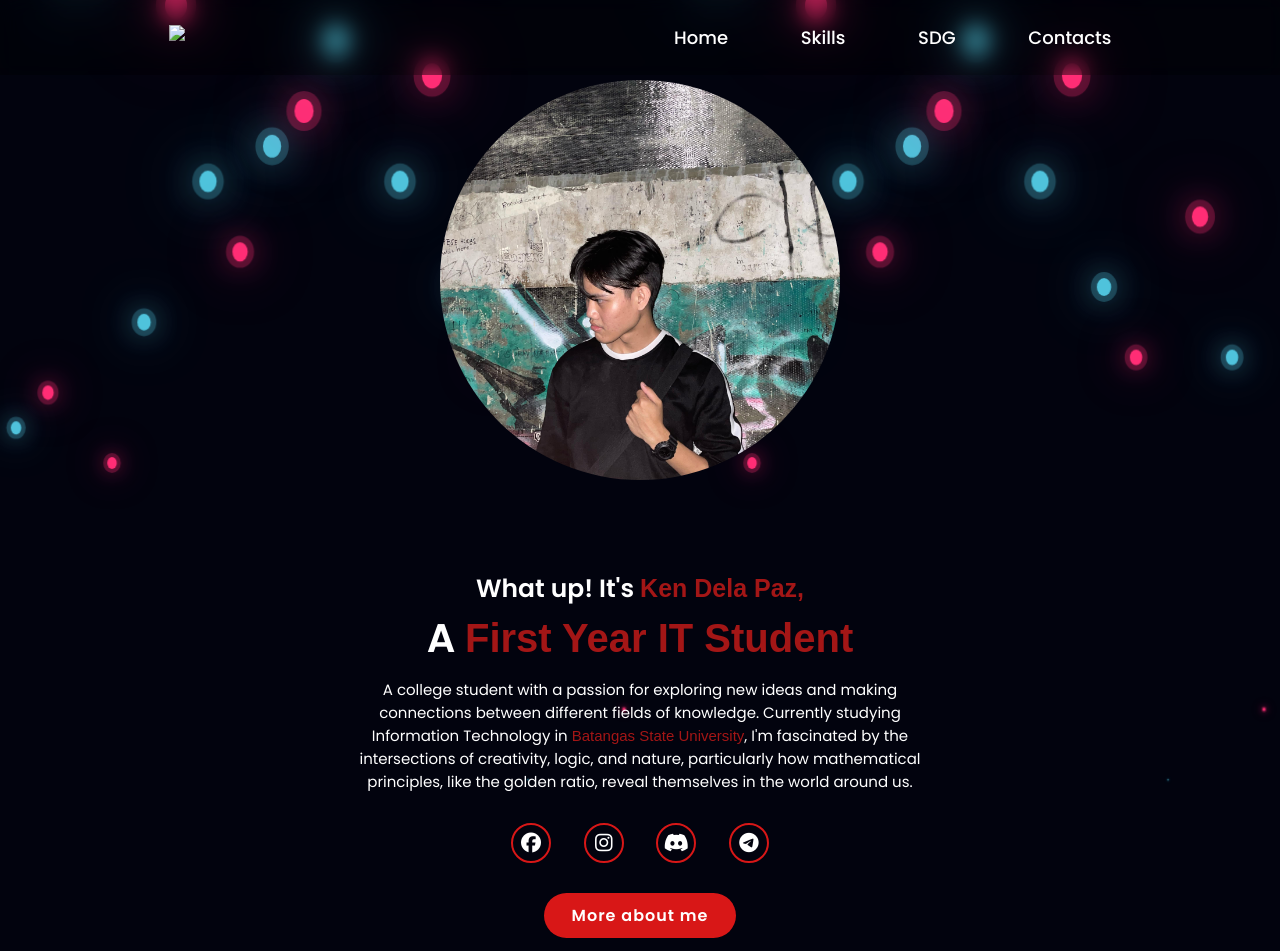
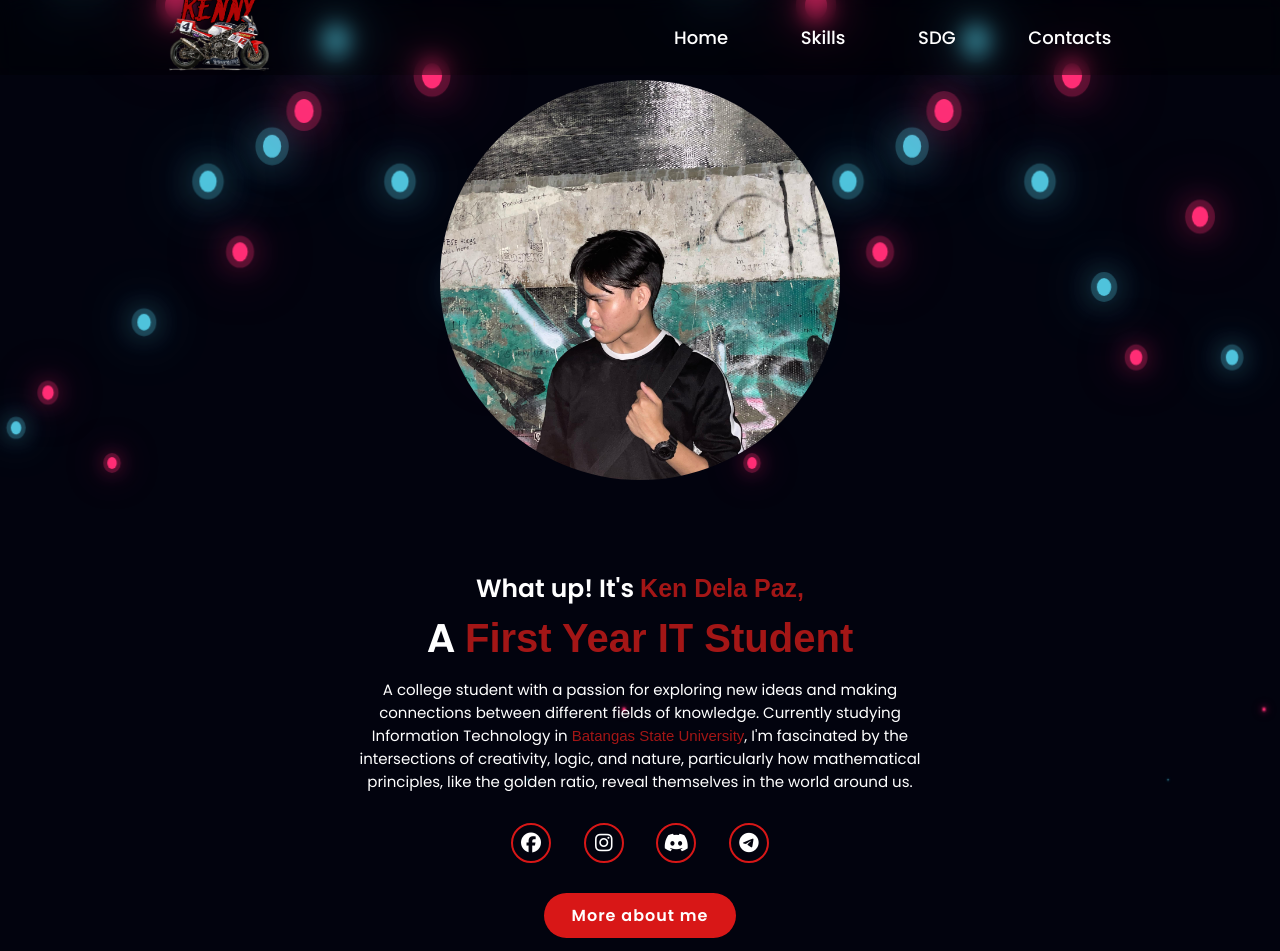
Before and after one commit to Kano2434/IntroCom_Port_Finals, a plain HTML site: page portfolio.html in a window 1280 px wide. Shown: the top 951 px of the page. Drawn offline with Linux system fonts and the light colour scheme; the site is published under a folder, as on GitHub Pages, so addresses that start at the root find nothing.

Commit message:
Update portfolio.html

```diff
--- a/portfolio.html
+++ b/portfolio.html
@@ -12,7 +12,7 @@
 <body>
     <header>
         <a href="/index.html">
-        <img src="/imgs/logo.png" class="logo">
+        <img src="./imgs/logo.png" class="logo">
         </a>
         <div class="toggle_btn">
         <i class="fa-solid fa-bars" id="menu-icon"></i>
```
